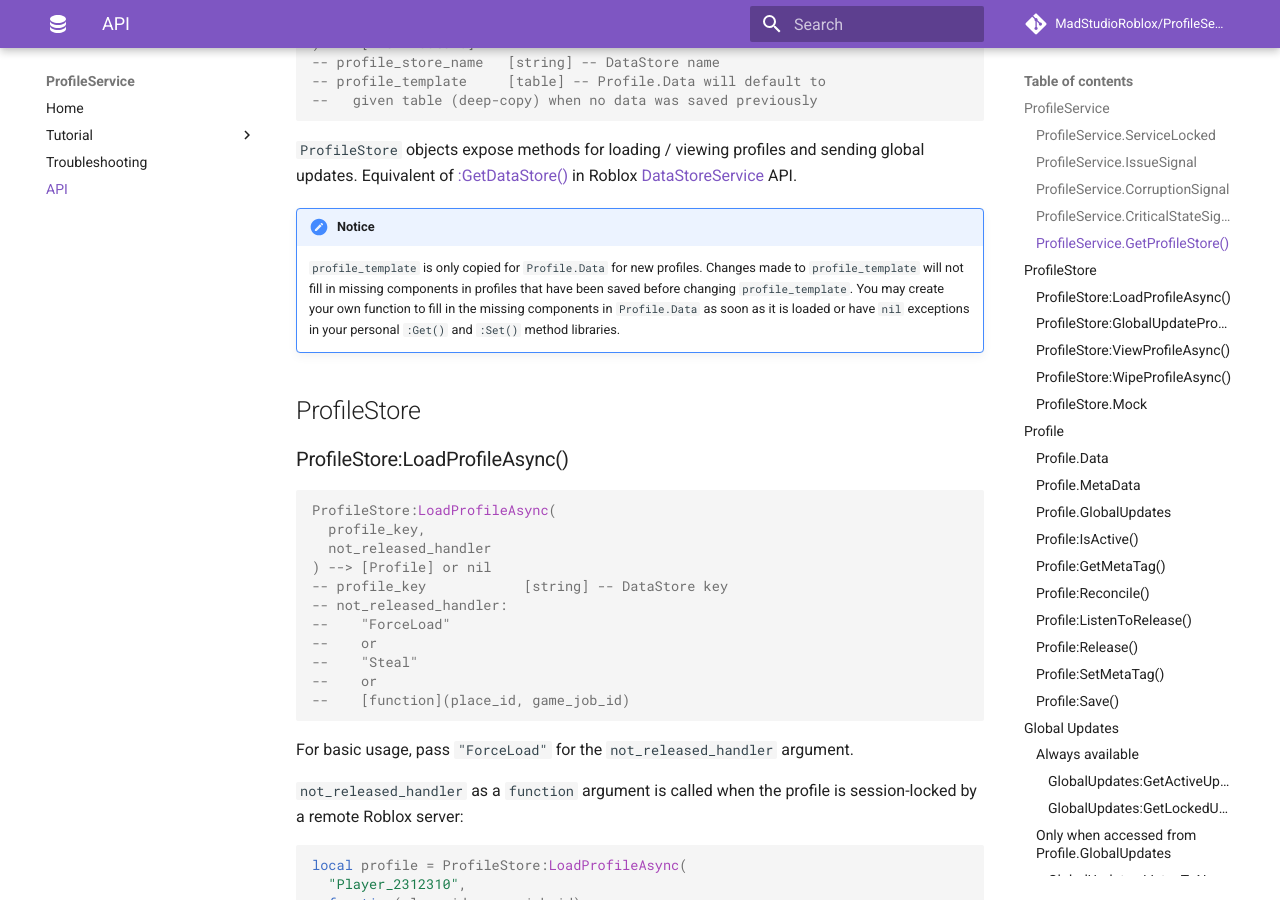
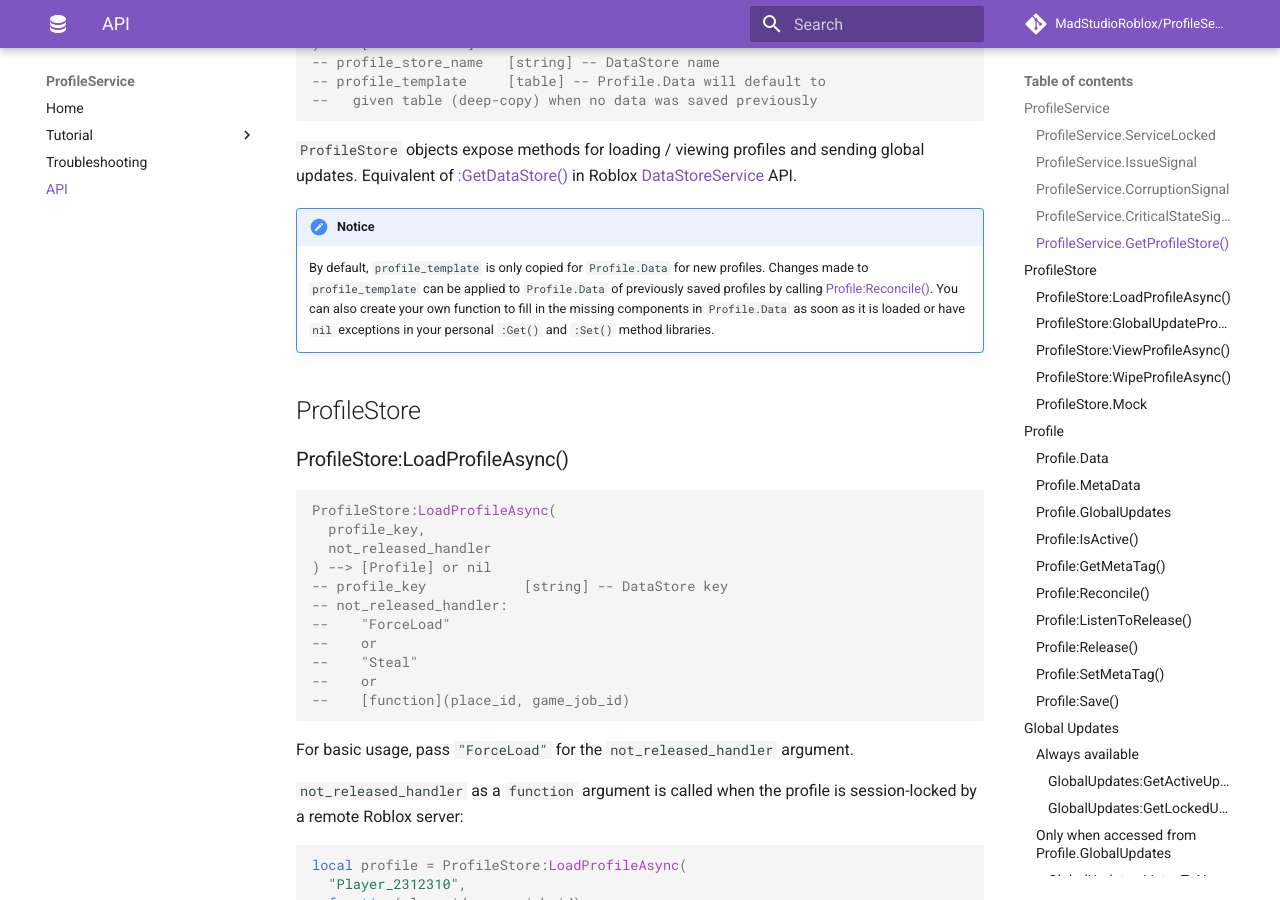
Before and after one commit to MadStudioRoblox/ProfileService, an MkDocs documentation site: the page built from docs/api.md, in a window 1280 px wide and 900 px high, scrolled down 1436 px. Built offline with MkDocs 1.6.1 and Material for MkDocs 9.7.7, drawn with Linux system fonts in a browser that asks for light colours; comment, search, counter and statistics services are not loaded.

```diff
--- a/docs/api.md
+++ b/docs/api.md
@@ -51,10 +51,7 @@
 `ProfileStore` objects expose methods for loading / viewing profiles and sending global updates. Equivalent of [:GetDataStore()](https://developer.roblox.com/en-us/api-reference/function/DataStoreService/GetDataStore) in Roblox [DataStoreService](https://developer.roblox.com/en-us/api-reference/class/DataStoreService) API.
 
 !!! notice
-    `profile_template` is only copied for `Profile.Data` for new profiles. Changes made to `profile_template` will
-    not fill in missing components in profiles that have been saved before changing `profile_template`.
-    You may create your own function to fill in the missing components in `Profile.Data` as soon as it is
-    loaded or have `nil` exceptions in your personal `:Get()` and `:Set()` method libraries.
+    By default, `profile_template` is only copied for `Profile.Data` for new profiles. Changes made to `profile_template` can be applied to `Profile.Data` of previously saved profiles by calling [Profile:Reconcile()](#profilereconcile). You can also create your own function to fill in the missing components in `Profile.Data` as soon as it is loaded or have `nil` exceptions in your personal `:Get()` and `:Set()` method libraries.
 
 ## ProfileStore
 ### ProfileStore:LoadProfileAsync()
```
